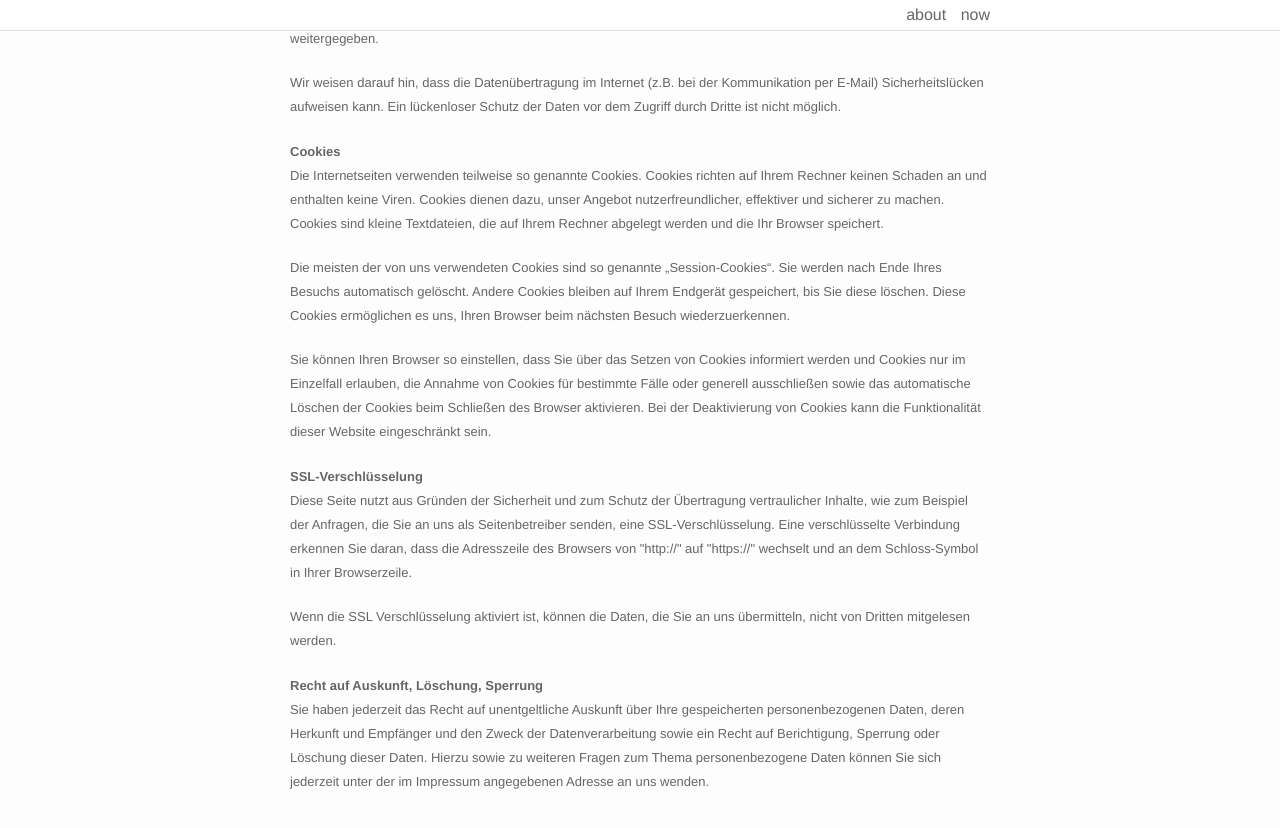
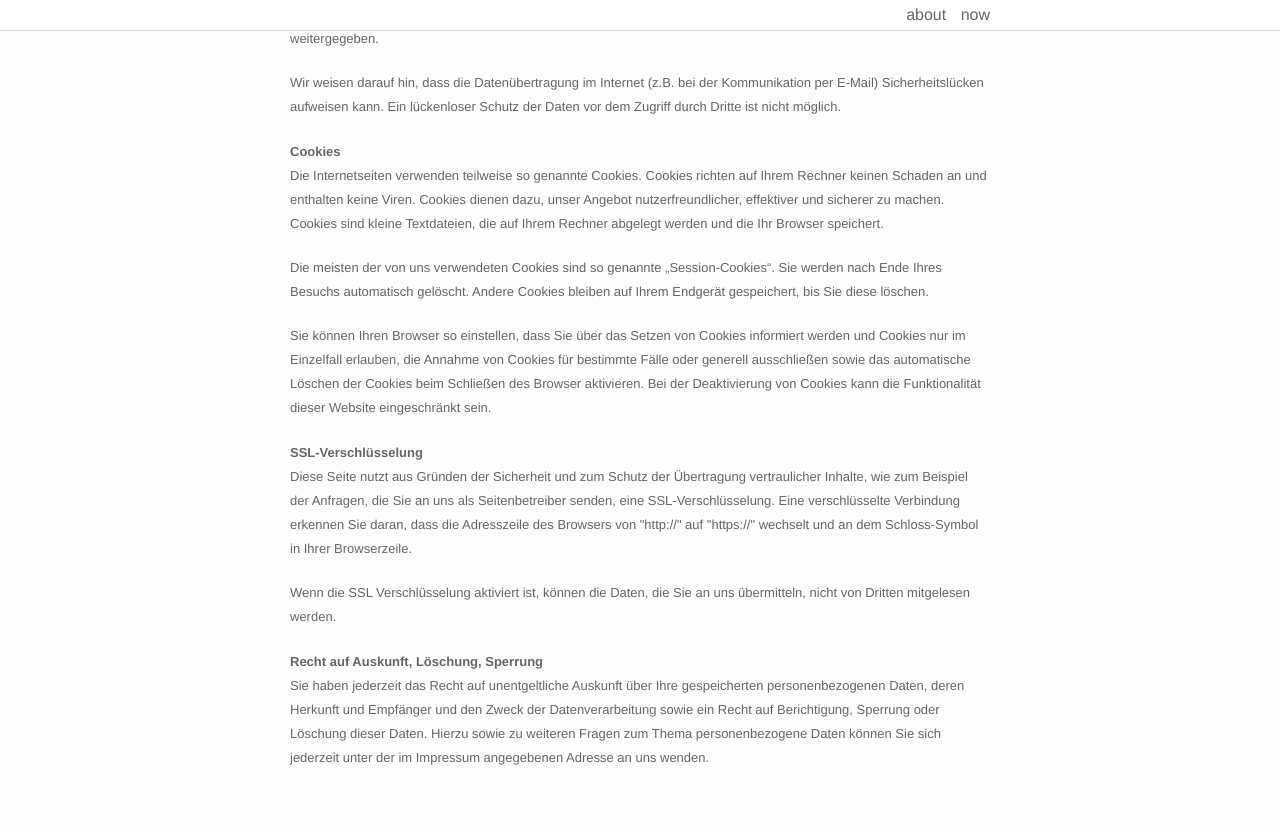
Before and after one commit to sz7331/sz7331.github.io, a Jekyll site: the page built from legal.md, in a window 1280 px wide and 900 px high, scrolled down 1674 px. Shown: the top 828 px of the window. Built offline with Jekyll 4.4.1, drawn with Linux system fonts in a browser that asks for light colours; nearby versions of some CDN libraries.

Commit message:
Update legal.md

```diff
--- a/legal.md
+++ b/legal.md
@@ -77,9 +77,7 @@ Rechner keinen Schaden an und enthalten keine Viren. Cookies dienen dazu, unser
 nutzerfreundlicher, effektiver und sicherer zu machen. Cookies sind kleine Textdateien, die auf Ihrem
 Rechner abgelegt werden und die Ihr Browser speichert.</p> <p>Die meisten der von uns verwendeten
 Cookies sind so genannte „Session-Cookies“. Sie werden nach Ende Ihres Besuchs automatisch
-gel&ouml;scht. Andere Cookies bleiben auf Ihrem Endger&auml;t gespeichert, bis Sie diese l&ouml;schen.
-Diese Cookies erm&ouml;glichen es uns, Ihren Browser beim n&auml;chsten Besuch
-wiederzuerkennen.</p> <p>Sie k&ouml;nnen Ihren Browser so einstellen, dass Sie &uuml;ber das Setzen
+gel&ouml;scht. Andere Cookies bleiben auf Ihrem Endger&auml;t gespeichert, bis Sie diese l&ouml;schen.</p> <p>Sie k&ouml;nnen Ihren Browser so einstellen, dass Sie &uuml;ber das Setzen
 von Cookies informiert werden und Cookies nur im Einzelfall erlauben, die Annahme von Cookies f&uuml;r
 bestimmte F&auml;lle oder generell ausschlie&szlig;en sowie das automatische L&ouml;schen der
 Cookies beim Schlie&szlig;en des Browser aktivieren. Bei der Deaktivierung von Cookies kann die
```
